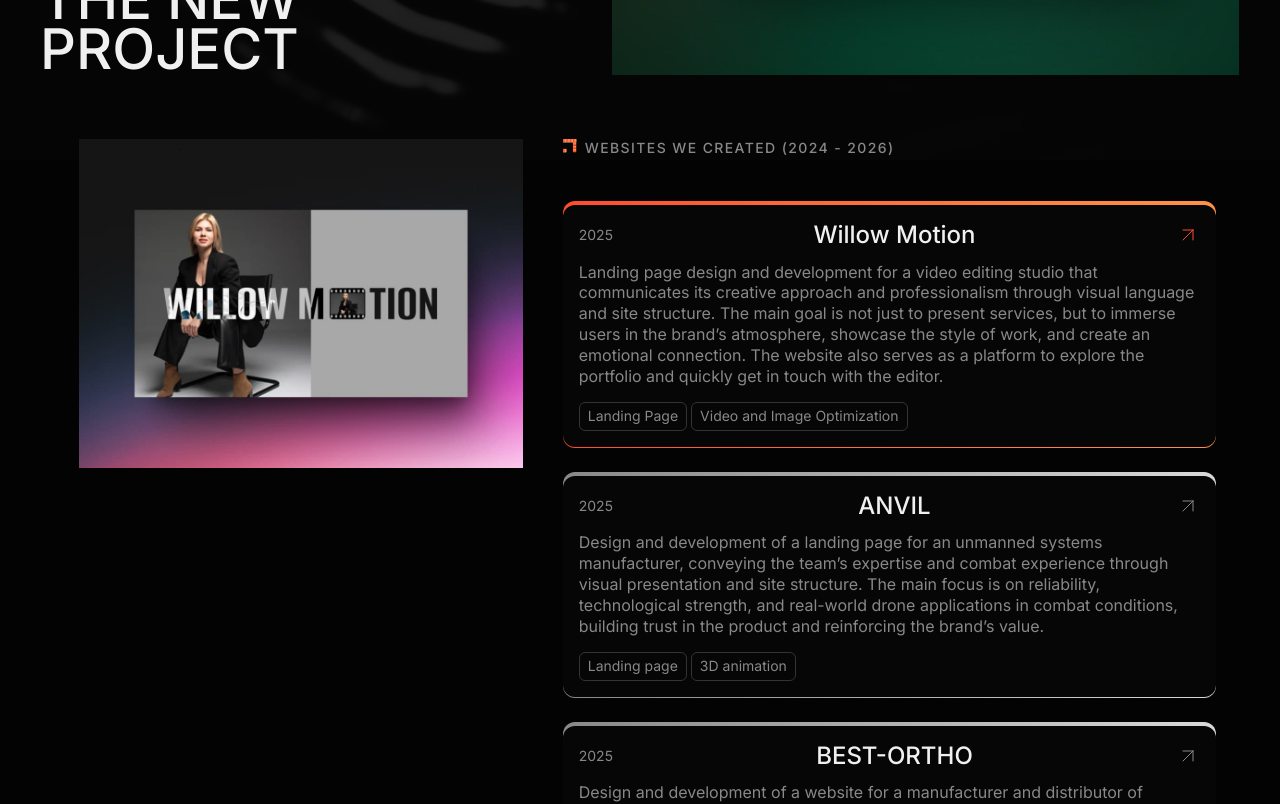
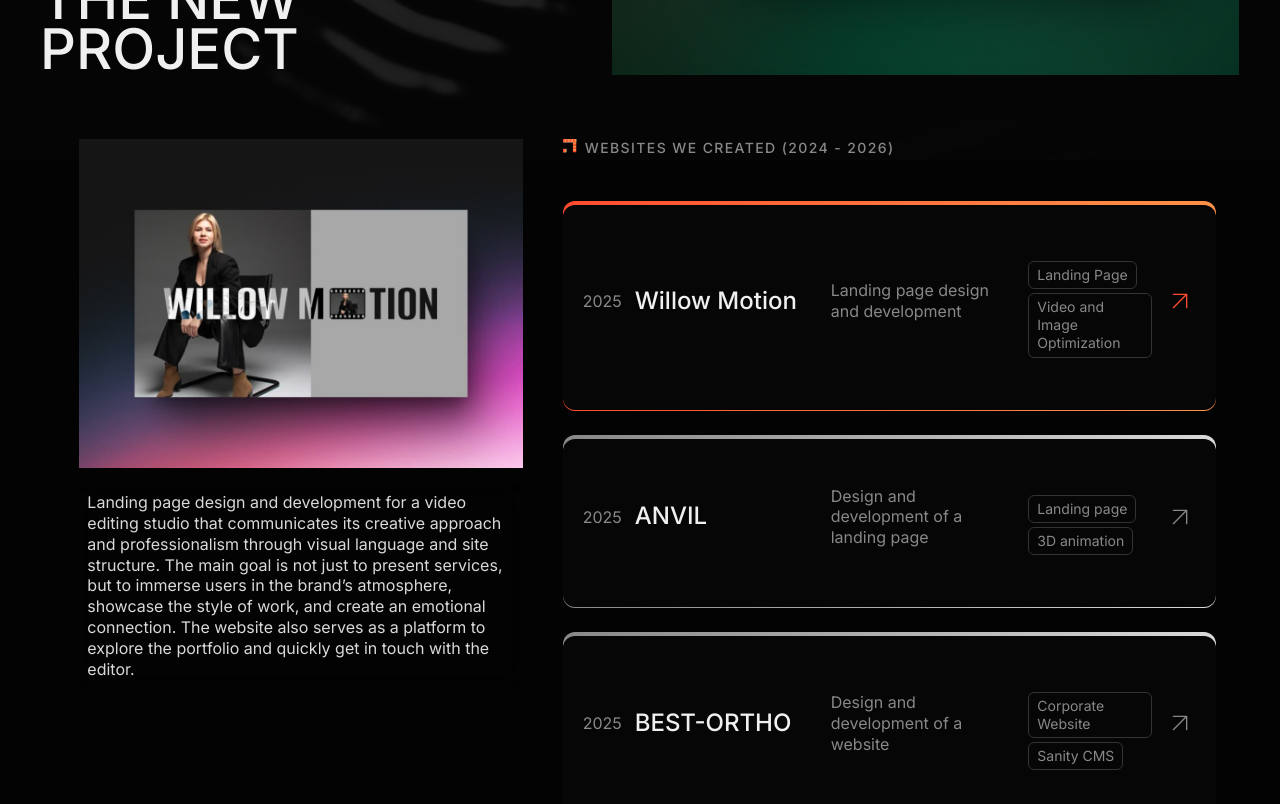
Before and after one commit to IraMira333/dezdevteam, a Next.js app: page /en in a window 1280 px wide. Shown: the part 640-1444 px from the top of the page. Built offline with nearby package versions, Linux system fonts and the light colour scheme.

Commit message:
Updated projects list style

```diff
--- a/src/components/assets/projectsData.ts
+++ b/src/components/assets/projectsData.ts
@@ -4,6 +4,7 @@ export type ProjectType = {
   services: string;
   details: string[];
   short?: string[];
+  done: string;
 };
 
 export type ProjectsDataType = {
@@ -26,12 +27,14 @@ export const projectsData: ProjectsDataType[] = [
     uk: {
       title: "Британський Офтольмологічний Центр",
       description: "Офтальмологічна клініка в Києві",
+      done: "Редизайн сайту та повна міграція з WordPress",
       services: "Редизайн сайту та повна міграція з WordPress для офтальмологічної клініки",
       details: ["Корпоративний Сайт", "Редизайн", "Sanity CMS"],
     },
     en: {
       title: "British Ophthalmological Center",
       description: "Ophthalmology clinic in Kyiv",
+      done: "Website redesign and full WordPress migration",
       services: "Website redesign and full WordPress migration for an ophthalmology clinic",
       details: ["Corporate Website", "Redesign", "Sanity CMS"],
     },
@@ -48,6 +51,7 @@ export const projectsData: ProjectsDataType[] = [
       services:
         "Дизайн та розробка лендінгу для студії відеомонтажу, що передає її творчий підхід і професійність через візуальну мову та структуру сайту. Основна мета — не просто презентувати послуги, а занурити користувача в атмосферу бренду, показати стиль робіт і викликати емоційний відгук. Сайт також виконує роль платформи для знайомства з портфоліо та швидкого зв’язку з монтажеркою.",
       details: ["Лендінг", "Оптимізація відео і зображень"],
+      done: "Дизайн та розробка лендінгу",
       short: [
         "Це лендінг для студії відеомонтажу, що передає її творчий підхід і професійність через візуальну мову та структуру сайту. Основна мета — не просто презентувати послуги, а занурити користувача в атмосферу бренду, показати стиль робіт і викликати емоційний відгук. Сайт також виконує роль платформи для знайомства з портфоліо та швидкого зв’язку з монтажеркою.",
         "Проєкт поєднує продуману функціональність із виразним дизайном. Інтуїтивна навігація, FAQ, двомовність і прості способи контакту забезпечують зручний користувацький досвід, а візуальні рішення — від відео на першому екрані до анімацій і динамічного градієнта — підсилюють залучення та фокусують увагу на ключових елементах.",
@@ -60,6 +64,7 @@ export const projectsData: ProjectsDataType[] = [
       services:
         "Landing page design and development for a video editing studio that communicates its creative approach and professionalism through visual language and site structure. The main goal is not just to present services, but to immerse users in the brand’s atmosphere, showcase the style of work, and create an emotional connection. The website also serves as a platform to explore the portfolio and quickly get in touch with the editor.",
       details: ["Landing Page", "Video and Image Optimization"],
+      done: "Landing page design and development",
       short: [
         "This is a landing page for a video editing studio that communicates its creative approach and professionalism through visual language and site structure. The main goal is not just to present services, but to immerse users in the brand’s atmosphere, showcase the style of work, and create an emotional connection. The website also serves as a platform to explore the portfolio and quickly get in touch with the editor.",
         "The project combines thoughtful functionality with expressive design. Intuitive navigation, an FAQ section, bilingual support, and simple contact options ensure a smooth user experience, while visual elements — from the hero video to animations and dynamic gradients — enhance engagement and focus attention on key content.",
@@ -79,6 +84,7 @@ export const projectsData: ProjectsDataType[] = [
       services:
         "Дизайн та розробка лендінгу для виробника безпілотних систем, який передає експертність команди та їхній бойовий досвід через візуальну подачу та структуру сайту. Основний акцент зроблено на надійності, технологічності та реальному застосуванні дронів у бойових умовах, що формує довіру до продукту та підсилює цінність бренду.",
       details: ["Лендінг", "3D анімація"],
+      done: "Дизайн та розробка лендінгу",
       short: [
         "Це лендінг для виробника безпілотних систем, який передає експертність команди та їхній бойовий досвід через візуальну подачу та структуру сайту. Основний акцент зроблено на надійності, технологічності та реальному застосуванні дронів у бойових умовах, що формує довіру до продукту та підсилює цінність бренду.",
         "Сайт поєднує чітку інформаційну структуру з виразною візуальною складовою. Контент побудований навколо послуг, підходу до роботи та цінностей команди, а інтерактивні елементи — зокрема 3D-модель дрона, яка рухається під час скролу — створюють ефект присутності та занурення в продукт.",
@@ -91,6 +97,7 @@ export const projectsData: ProjectsDataType[] = [
       services:
         "Design and development of a landing page for an unmanned systems manufacturer, conveying the team’s expertise and combat experience through visual presentation and site structure. The main focus is on reliability, technological strength, and real-world drone applications in combat conditions, building trust in the product and reinforcing the brand’s value.",
       details: ["Landing page", "3D animation"],
+      done: "Design and development of a landing page",
       short: [
         "This is a landing page for an unmanned systems manufacturer that communicates the team’s expertise and combat experience through visual language and site structure. The main focus is on reliability, advanced technology, and real-world drone applications in combat conditions, building trust in the product and strengthening the brand’s value.",
         "The website combines a clear informational structure with a strong visual component. The content is built around services, workflow, and team values, while interactive elements — including a 3D drone model that moves during scroll — create a sense of presence and immersion into the product.",
@@ -114,6 +121,7 @@ export const projectsData: ProjectsDataType[] = [
         "Платформа поєднує чітку структуру з інформативною подачею: користувач може швидко ознайомитися з напрямами діяльності — протезуванням, ортезуванням і постачанням комплектуючих. Акцент зроблено на доступності послуг, зрозумілій навігації та можливості отримати консультацію або розпочати процес протезування.",
         "Особливу увагу приділено змісту та користувацькому досвіду: сайт пояснює складні медичні процеси простою мовою, демонструє рішення для різних потреб і підкреслює індивідуальний підхід до кожного пацієнта. У результаті формується зрозумілий, довірливий і соціально значущий цифровий продукт.",
       ],
+      done: "Дизайн та розробка сайту",
       details: ["Корпоративний Сайт", "Sanity CMS"],
     },
     en: {
@@ -126,6 +134,7 @@ export const projectsData: ProjectsDataType[] = [
         "The platform combines a clear structure with informative content: users can quickly explore key areas such as prosthetics, orthotics, and component supply. The focus is on service accessibility, intuitive navigation, and the ability to get a consultation or begin the prosthetics process.",
         "Special attention is given to content and user experience: the website explains complex medical processes in simple terms, presents solutions for different needs, and emphasizes an individual approach to each patient. As a result, it creates a clear, trustworthy, and socially impactful digital product.",
       ],
+      done: "Design and development of a website",
       details: ["Corporate Website", "Sanity CMS"],
     },
   },
@@ -145,6 +154,7 @@ export const projectsData: ProjectsDataType[] = [
         "Побудувано чітку інформаційну архітектуру, яка дозволяє користувачам швидко зрозуміти спектр послуг і технологій: аерофотозйомку, цифрову картографію та лазерне сканування. Особливу увагу приділили подачі складного технічного контенту — зробили його структурованим, візуально зрозумілим і легким для сприйняття.",
         "У дизайні ми підкреслено інженерний характер продукту через мінімалістичну стилістику, акценти на деталях і медіаконтент. Візуальні блоки, зображення обладнання та процесів, а також логічна побудова секцій формують цілісний досвід взаємодії, який демонструє точність, масштаб і технологічність рішень компанії.",
       ],
+      done: "Дизайн та розробка лендінгу",
       details: ["Лендінг", "Створення корпоративної пошти", "Підтримка сайту"],
     },
     en: {
@@ -157,6 +167,7 @@ export const projectsData: ProjectsDataType[] = [
         "A clear information architecture was built to help users quickly understand the range of services and technologies: aerial photography, digital mapping, and laser scanning. Special attention was given to presenting complex technical content in a structured, visually clear, and easily digestible way.",
         "In the design, we emphasized the engineering nature of the product through a minimalistic visual style, attention to detail, and media content. Visual blocks, equipment and process imagery, and a logical section structure create a cohesive experience that highlights the precision, scale, and technological strength of the company’s solutions.",
       ],
+      done: "Design and development of a landing page",
       details: ["Landing Page", "Business Email Setup", "Support"],
     },
   },
@@ -176,6 +187,7 @@ export const projectsData: ProjectsDataType[] = [
         "Інформаційна архітектура побудована так, щоб користувач швидко знаходив потрібні сценарії звернення — від отримання дозволів на проживання до оскарження рішень міграційної служби. Контент поділено на логічні блоки з акцентом на типові кейси клієнтів, що спрощує навігацію у складній юридичній тематиці.",
         "Візуальна система та подача контенту орієнтовані на довіру та ясність: мінімалістичний дизайн, акцент на текстовій експертизі, структуровані списки послуг і зрозумілі пояснення процесів формують відчуття професійності та прозорості. Сайт підсилює головну ідею бренду — захист прав клієнта через юридичну експертизу та практичний досвід.",
       ],
+      done: "Дизайн та розробка корпоративного сайту",
       details: ["Корпоративний Сайт", "SEO Оптимізація", "Підтримка сайту"],
     },
     en: {
@@ -188,6 +200,7 @@ export const projectsData: ProjectsDataType[] = [
         "The information architecture is designed so users can quickly find relevant legal scenarios — from residence permits to appeals against migration service decisions. Content is organized into logical blocks focused on typical client cases, making navigation through complex legal topics more accessible.",
         "The visual system and content presentation are focused on trust and clarity: a minimalist design, emphasis on textual expertise, structured service lists, and clear explanations of legal processes create a sense of professionalism and transparency. The website reinforces the core brand idea — protecting client rights through legal expertise and practical experience.",
       ],
+      done: "Corporate website design and development",
       details: ["Corporate Website", "SEO Optimization", "Support"],
     },
   },
--- a/src/components/main/hero/ProjectImage.tsx
+++ b/src/components/main/hero/ProjectImage.tsx
@@ -1,9 +1,17 @@
 import { AnimatePresence, motion } from "framer-motion";
 import Image from "next/image";
 
-export const ProjectImage = ({ image, title }: { image: string; title: string }) => {
+export const ProjectImage = ({
+  image,
+  title,
+  text,
+}: {
+  image: string;
+  title: string;
+  text: string;
+}) => {
   return (
-    <div className="tab:sticky tab:top-24 prepc:top-28 tab:block hidden aspect-[326/242] h-fit w-[38vw]">
+    <div className="tab:sticky tab:top-24 prepc:top-28 tab:block prepc:aspect-[326/380] hidden aspect-[326/242] h-fit w-[38vw]">
       <AnimatePresence mode="wait">
         <motion.div
           key={title}
@@ -11,11 +19,14 @@ export const ProjectImage = ({ image, title }: { image: string; title: string })
           animate={{ opacity: 1 }}
           exit={{ opacity: 0 }}
           transition={{ duration: 0.35 }}
-          className="relative aspect-[326/242] w-full overflow-hidden"
+          className="prepc:aspect-[326/380] relative aspect-[326/242] w-full overflow-hidden"
         >
           <div className="relative mx-auto mb-4 aspect-326/242 h-auto w-full max-w-111">
             <Image src={image} alt={title} fill className="object-cover" />
-          </div>{" "}
+          </div>
+          <p className="prepc:block text-greyd9 mx-auto hidden max-w-111 p-2 text-base leading-[130%] backdrop-blur-md">
+            {text}
+          </p>
         </motion.div>
       </AnimatePresence>
     </div>
--- a/src/components/main/hero/ProjectsList.tsx
+++ b/src/components/main/hero/ProjectsList.tsx
@@ -59,9 +59,16 @@ export const ProjectsList = ({
   const activeProject = list[activeIndex];
 
   return (
-    <div id="projects" className="tab:flex tab:pb-16 tab:justify-between tab:pl-6 pc:pl-20">
-      <ProjectImage title={activeProject.en.title} image={activeProject.image} />
-      <div className="tab:w-[61%] tab:px-6 pc:pr-20 tab:mb-0 relative mb-26.5 px-4">
+    <div
+      id="projects"
+      className="tab:flex tab:pb-16 prepc:pb-8 tab:justify-between tab:pl-6 pc:pl-20"
+    >
+      <ProjectImage
+        title={activeProject.en.title}
+        image={activeProject.image}
+        text={activeProject[locale].services}
+      />
+      <div className="tab:w-[61%] tab:px-6 pc:pr-20 tab:mb-0 prepc:mb-70 relative mb-26.5 px-4">
         <h2 className="text-grey88 mb-11 flex gap-2 leading-[130%] font-medium tracking-[1.4px] uppercase">
           <IconBullet className="h-3.5 w-3.5" />
           {t("ourProjects", { year: new Date().getFullYear() })}
@@ -80,7 +87,7 @@ export const ProjectsList = ({
                 transition={{ duration: 0.5, ease: [0.25, 0.1, 0.25, 1] }}
                 className={`flex min-w-full flex-col gap-4 rounded-xl bg-linear-to-r from-[#FF4B2F] to-[#FF9148] pt-1 pb-px ${isActive ? "bg-linear-to-r from-[#FF4B2F] to-[#FF9148]" : "from-grey88 to-greyd9 bg-linear-to-r"}`}
               >
-                <div className="bg-black06 tab:p-4 rounded-xl p-3">
+                <div className="bg-black06 tab:p-4 prepc:px-5 prepc:py-10 rounded-xl p-3">
                   <AnimatePresence initial={false}>
                     <motion.div
                       initial={false}
@@ -110,15 +117,28 @@ export const ProjectsList = ({
                     </motion.div>
                   </AnimatePresence>
 
-                  <div className="tab:flex-row-reverse mb-3 flex items-center justify-between gap-4">
-                    <IconArrow className={`tab:block hidden ${isActive ? "text-accent" : ""}`} />
-                    <h3 className="text-whitef0 text-2xl leading-[120%] font-medium">
+                  <div className="tab:flex-row-reverse prepc:gap-3 pc:gap-4 mb-3 flex items-center justify-between gap-4">
+                    <IconArrow
+                      className={`tab:block tab:w-8 tab:h-8 hidden shrink-0 ${isActive ? "text-accent" : ""}`}
+                    />
+                    <ul className="prepc:flex prepc:flex-col prepc:w-[calc((100%-304px)*0.4)] pc:w-[calc((100%-380px)*0.4)] mt-4 hidden gap-1">
+                      {project[locale].details.map((d) => (
+                        <li key={d} className="border-grey33 w-fit rounded-md border px-2 py-1">
+                          {d}
+                        </li>
+                      ))}
+                    </ul>
+                    <p className="prepc:block prepc:w-[calc((100%-304px)*0.6)] pc:w-[calc((100%-380px)*0.6)] hidden text-base leading-[130%]">
+                      {project[locale].done}
+                    </p>
+
+                    <h3 className="text-whitef0 prepc:w-46 text-2xl leading-[120%] font-medium">
                       {project[locale].title}
                     </h3>
-                    <p>{project.year}</p>
+                    <p className="prepc:text-base prepc:w-10 pc:w-17.5">{project.year}</p>
                   </div>
 
-                  <div className="">
+                  <div className="prepc:hidden">
                     <p className="text-base leading-[130%]">{project[locale].services}</p>
                     <ul className="mt-4 flex gap-1">
                       {project[locale].details.map((d) => (
```
